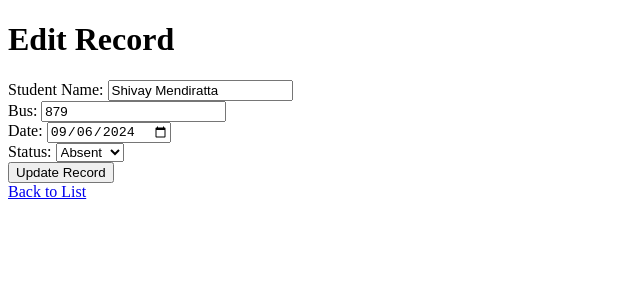
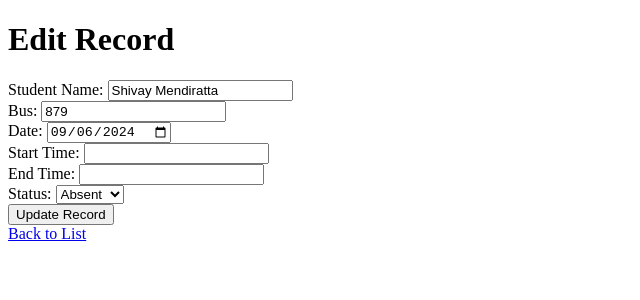
Before and after one commit to Shivay315/SIH-24, a Flask app: page /edit/1 in a window 1280 px wide. Shown: the top 300 px of the page, without its empty margins (0-640 px from the left). Run offline with Flask 3, Linux system fonts and the light colour scheme; data comes from the database, SQL or seed files in the repository.

Commit message:
Update edit.html

```diff
--- a/templates/edit.html
+++ b/templates/edit.html
@@ -14,6 +14,10 @@
         <input type="text" id="bus" name="bus" value="{{ record.bus }}" required><br>
         <label for="date">Date:</label>
         <input type="date" id="date" name="date" value="{{ record.date }}" required><br>
+        <label for="start_time">Start Time:</label>
+        <input type="start_time" id="start_time" name="start_time" value="{{ record.start_time }}" required><br>
+        <label for="end_time">End Time:</label>
+        <input type="end_time" id="end_time" name="end_time" value="{{ record.end_time }}" required><br>
         <label for="status">Status:</label>
         <select id="status" name="status" required>
             <option value="Present" {% if record.status == 'Present' %}selected{% endif %}>Present</option>
```
